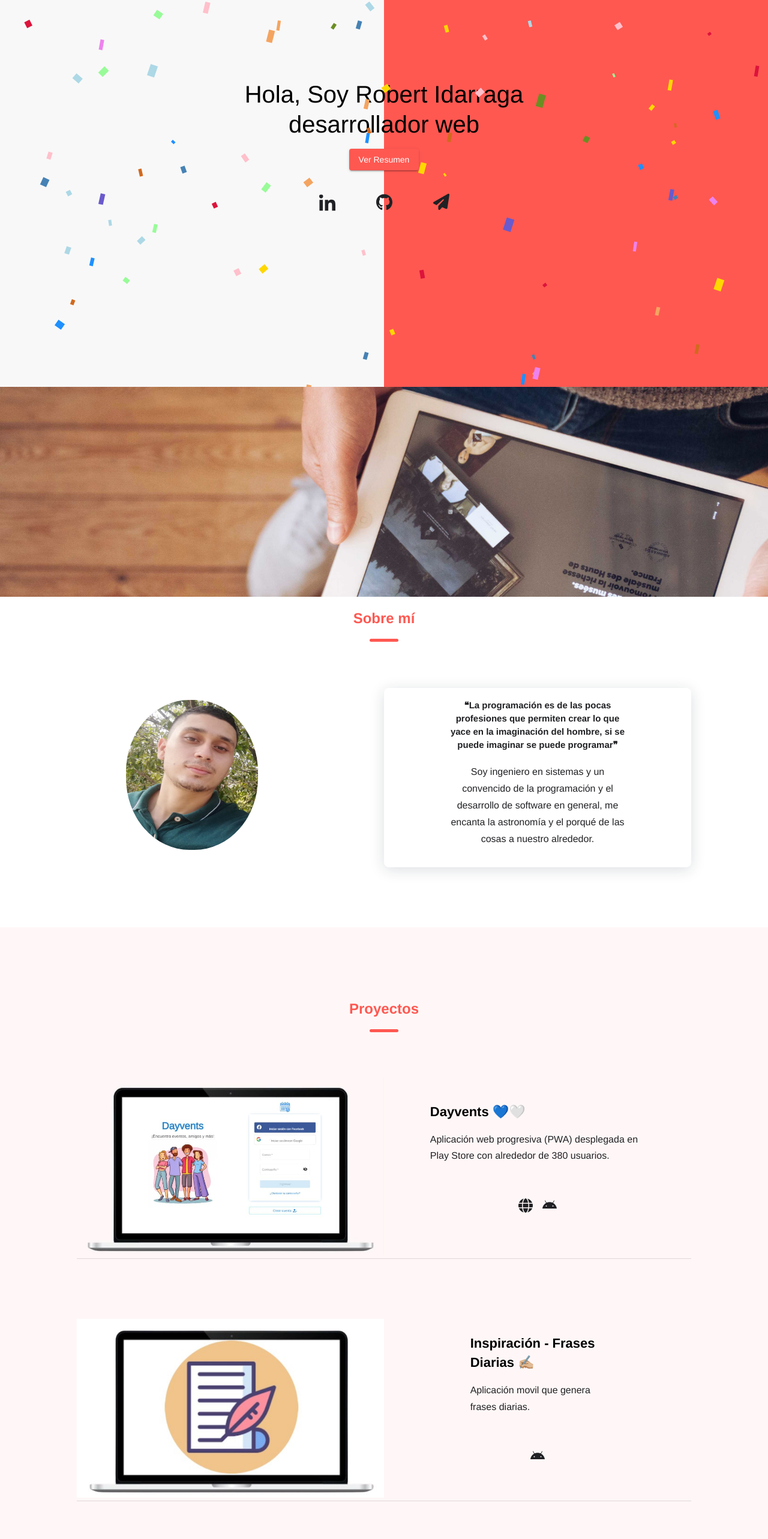
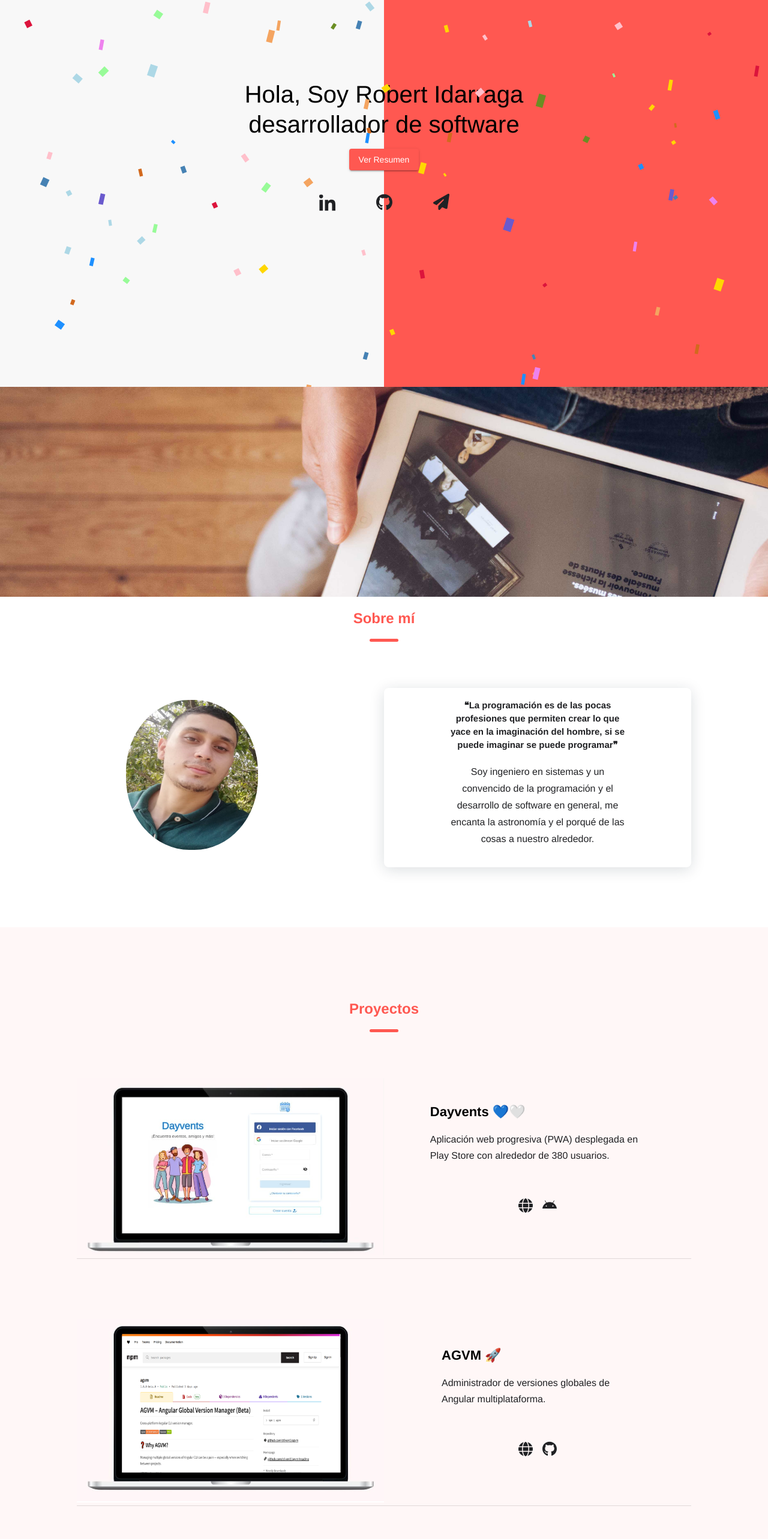
Before and after one commit to stiven0/my-portfolio, an Angular app: page / in a window 1280 px wide. Shown: the part 155-2721 px from the top of the page at 60% size. Built offline with nearby package versions, Linux system fonts and the light colour scheme; a web font is replaced by a local one.

Commit message:
feat: add new project

```diff
--- a/src/app/shared/components/home-greeting/home-greeting.component.html
+++ b/src/app/shared/components/home-greeting/home-greeting.component.html
@@ -5,7 +5,7 @@
 
     <div class="container-greeting">
 
-        <h1>Hola, Soy Robert Idarraga desarrollador web</h1>
+        <h1>Hola, Soy Robert Idarraga desarrollador de software</h1>
         <button class="button-resume" mat-raised-button color="warn" (click)="redirecTo( 'https://drive.google.com/file/d/1sFypGRatstz7wmBv56eGQRHoXu56IyZg/view' ) ">
             Ver Resumen
         </button>
--- a/src/app/shared/components/home-projects/home-projects.component.ts
+++ b/src/app/shared/components/home-projects/home-projects.component.ts
@@ -21,6 +21,17 @@ export class HomeProjectsComponent {
       redirectTo: 'https://dayvents.com/'
     },
     {
+      image: 'agvm.PNG',
+      title: 'AGVM 🚀',
+      description: 'Administrador de versiones globales de Angular multiplataforma.',
+      technologies: [ 'Javascript', 'Typescript', 'NodeJS', 'CLI' ],
+      buttons: [
+        { name: 'web', url: 'https://www.npmjs.com/package/agvm' },
+        { name: 'github', url: 'https://github.com/stiven0/agvm' },
+      ],
+      redirectTo: 'https://www.npmjs.com/package/agvm'
+    },
+    {
       image: 'day-phrase.jpg',
       title: 'Inspiración - Frases Diarias ✍🏼',
       description: 'Aplicación movil que genera frases diarias.',
@@ -29,16 +40,6 @@ export class HomeProjectsComponent {
         { name: 'store', url: 'https://play.google.com/store/apps/details?id=com.fraseapp.dev' }
       ],
       redirectTo: 'https://play.google.com/store/apps/details?id=com.fraseapp.dev'
-    },
-    {
-      image: 'secretary-treasury.jpg',
-      title: 'Página Web Secretaria de Hacienda de Puerto Berrio',
-      description: 'Web en fase de prueba que permite consultar el impuesto de industria y comercio del municipio de Puerto Berrio',
-      technologies: [ 'Javascript', 'Angular', 'NodeJS', 'Express', 'MongoDB' ],
-      buttons: [
-        { name: 'web', url: 'https://frontend-secretary-treasury-pb.vercel.app/' }
-      ],
-      redirectTo: 'https://frontend-secretary-treasury-pb.vercel.app/'
     },
     {
       image: 'js-time-ago.jpg',
```
Also changed, not shown: src/assets/images/projects/agvm.PNG (added), src/assets/images/projects/secretary-treasury.jpg (deleted).
